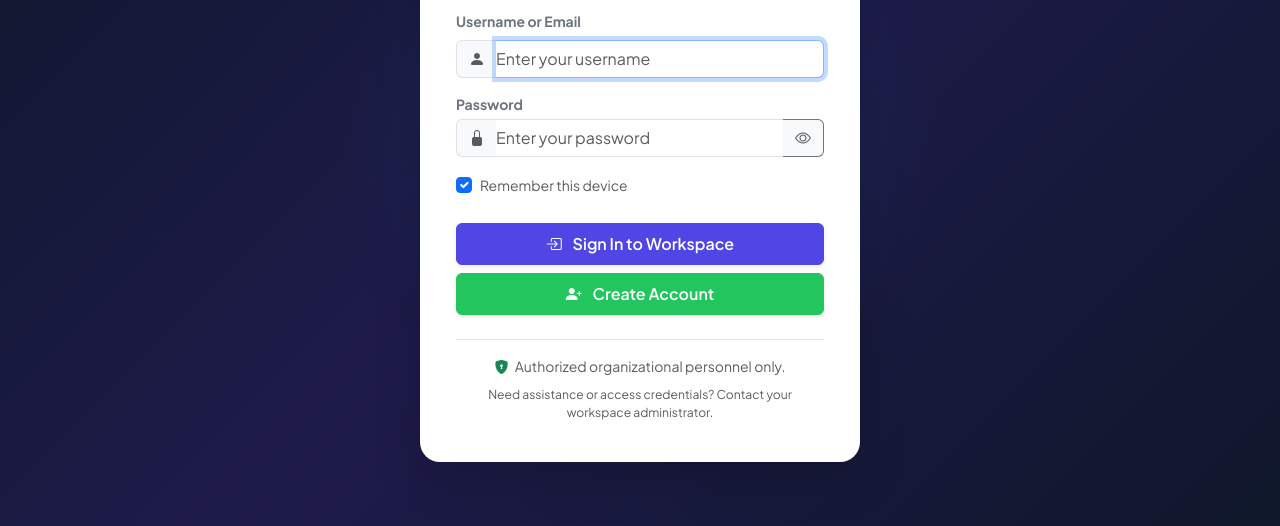
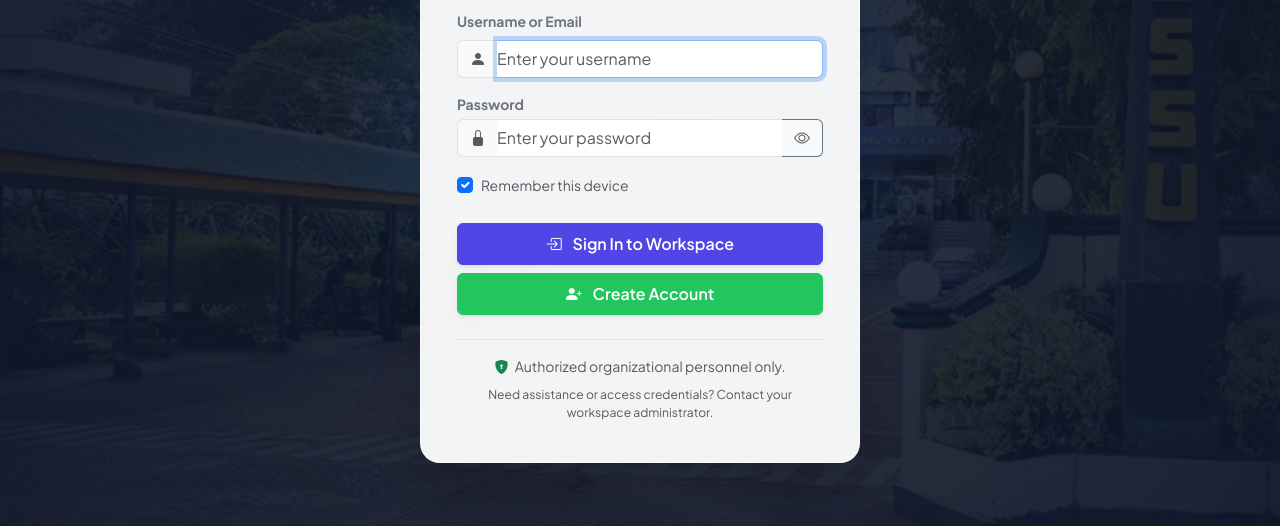
Before and after one commit to yoope24/drivehub, a website: page public/login.html in a window 1280 px wide. Shown: the part 274-800 px from the top of the page. Drawn offline with nearby package versions, Linux system fonts and the light colour scheme.

Commit message:
Set ESSU campus photo as login page background with soft opacity overlay

```diff
--- a/public/css/style.css
+++ b/public/css/style.css
@@ -732,10 +732,35 @@ body {
   display: flex;
   align-items: center;
   justify-content: center;
-  background: linear-gradient(135deg, #0f172a 0%, #1e1b4b 50%, #0f172a 100%);
+  position: relative;
   padding: 1.5rem;
-  position: relative;
-  overflow: hidden;
+  background-color: #0b1120;
+  overflow-x: hidden;
+}
+
+/* ESSU Campus Background Image with Controlled Opacity */
+.login-body::before {
+  content: '';
+  position: fixed;
+  inset: 0;
+  background-image: url('../images/essu_bg.jpg');
+  background-size: cover;
+  background-position: center center;
+  background-repeat: no-repeat;
+  opacity: 0.35; /* Soft opacity so it stays subtle and does not overpower the interface */
+  filter: brightness(0.88) contrast(1.05);
+  z-index: 0;
+  pointer-events: none;
+}
+
+/* Soft Dark Vignette Overlay for Crisp Contrast */
+.login-body::after {
+  content: '';
+  position: fixed;
+  inset: 0;
+  background: radial-gradient(circle at center, rgba(15, 23, 42, 0.50) 0%, rgba(15, 23, 42, 0.85) 100%);
+  z-index: 1;
+  pointer-events: none;
 }
 
 .login-bg-glow {
@@ -743,19 +768,23 @@ body {
   width: 600px;
   height: 600px;
   border-radius: 50%;
-  background: radial-gradient(circle, rgba(99, 102, 241, 0.15) 0%, rgba(59, 130, 246, 0.05) 50%, transparent 70%);
+  background: radial-gradient(circle, rgba(99, 102, 241, 0.22) 0%, rgba(59, 130, 246, 0.08) 50%, transparent 70%);
   top: 50%;
   left: 50%;
   transform: translate(-50%, -50%);
   pointer-events: none;
+  z-index: 2;
 }
 
 .login-card {
   width: 100%;
   max-width: 440px;
-  background: #ffffff;
+  background: rgba(255, 255, 255, 0.95);
+  backdrop-filter: blur(16px);
+  -webkit-backdrop-filter: blur(16px);
+  border: 1px solid rgba(255, 255, 255, 0.6);
   border-radius: var(--radius-xl);
-  box-shadow: 0 25px 50px -12px rgba(0, 0, 0, 0.35);
+  box-shadow: 0 25px 60px -15px rgba(0, 0, 0, 0.5);
   padding: 2.5rem 2.25rem;
   position: relative;
   z-index: 10;
```
Also changed, not shown: public/images/essu_bg.jpg (added).
